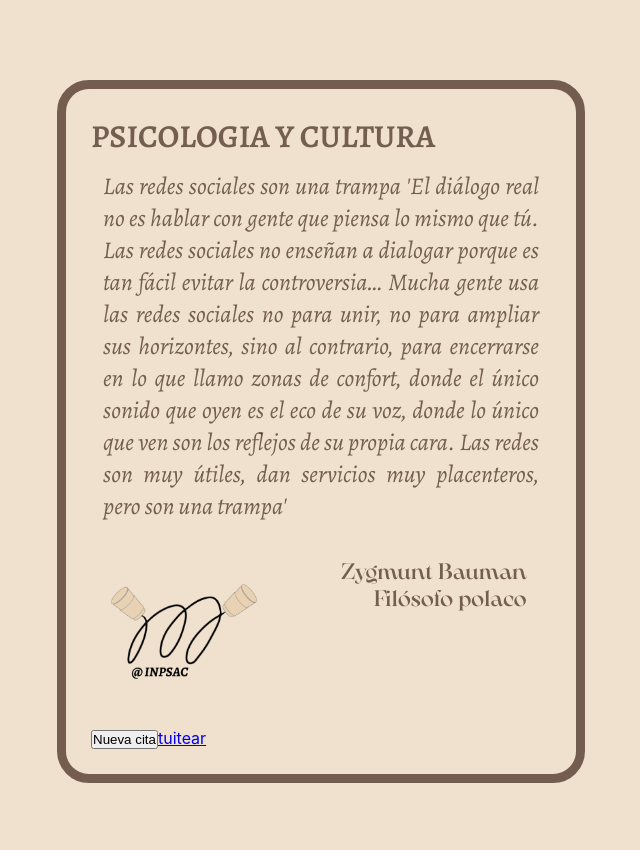
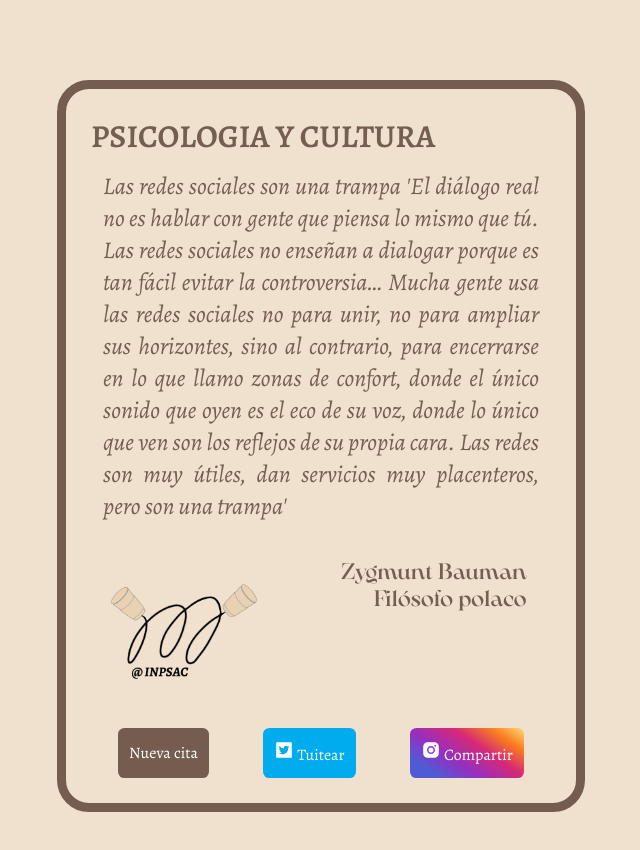
Before and after one commit to JairMontenegro/Random-Quote, a React (Create React App) app: page / in a window 1280 px wide. Shown: the top 850 px of the page, without its empty margins (319-959 px from the left). Built offline with nearby package versions, Linux system fonts and the light colour scheme; the HTML template or start-up script is replaced by a standard one.

Commit message:
end styles

```diff
--- a/package.json
+++ b/package.json
@@ -8,6 +8,7 @@
     "@testing-library/user-event": "^13.5.0",
     "react": "^18.2.0",
     "react-dom": "^18.2.0",
+    "react-icons": "^4.4.0",
     "react-scripts": "5.0.1",
     "sass": "^1.54.4",
     "web-vitals": "^2.1.4"
--- a/src/components/frame.js
+++ b/src/components/frame.js
@@ -1,6 +1,7 @@
 import React from 'react'
 import Media from '../components/share'
 import '../sass/frame.scss'
+
 
 
 
@@ -18,7 +19,6 @@ function Frame (props) {
         src={require(`../img/${props.image}.png`)} alt="img-inpsac"/>
         <p id="author">Zygmunt Bauman  Filósofo polaco</p>
         <Media />
-
     </div>
     )
 }
--- a/src/components/share.js
+++ b/src/components/share.js
@@ -1,7 +1,9 @@
 import React from 'react'
 import Button from './button'
 import Socialmedia from './social'
-import '../sass/media.scss'
+import {AiFillTwitterSquare}  from "react-icons/ai"
+import {AiFillInstagram}  from "react-icons/ai"
+import '../sass/share.scss'
 
 
 
@@ -10,8 +12,14 @@ function Media (){
     <div className='media_container'>
     <Button text="Nueva cita"/>
     <Socialmedia
-        text="tuitear"
-        isTweet={true}/>
+        icon={<AiFillTwitterSquare size={20} className="icon" />}
+        text="Tuitear"
+        isTweet={true}
+        />
+        <Socialmedia
+        icon ={<AiFillInstagram size ={20}  className="icon"/>}
+        text="Compartir"
+        isTweet={false}/>
     </div>
 
     )
--- a/src/components/social.js
+++ b/src/components/social.js
@@ -1,16 +1,16 @@
 import React from "react";
+;
 
 
 
 
-
-function Socialmedia ({isTweet,text}){
+function Socialmedia ({isTweet,text, icon}){
     return(
         <a
         id={isTweet ? 'tweet-quote' : 'share-quote' }
         href="twitter.com/intent/tweet"
         className={isTweet? 'btn-twitter' : 'btn-instagram'}
-        alt="tuitear" >{text}
+        alt="tuitear" >  {icon} {text}
         </a>
     )
 }
--- /dev/null
+++ b/src/sass/_variables.scss
@@ -0,0 +1,11 @@
+@import url('https://fonts.googleapis.com/css2?family=Alegreya:ital,wght@0,400;0,500;0,600;0,700;0,800;0,900;1,400;1,500;1,600;1,700;1,800;1,900&display=swap');
+@font-face {
+    font-family: 'Arsenica';
+    src: url(../fonts/arsenica/ArsenicaTrial-Medium.ttf);
+}
+
+$font-primary:'Alegreya', serif;
+$font-secondary: 'Arsenica', serif;
+$primary-color:rgba(58, 32, 20, .68);
+$gray : rgba(217, 217, 217, .68);
+$bg: rgba(223, 194, 151, .48);
--- a/src/sass/frame.scss
+++ b/src/sass/frame.scss
@@ -1,20 +1,9 @@
-@import url('https://fonts.googleapis.com/css2?family=Alegreya:ital,wght@0,400;0,500;0,600;0,700;0,800;0,900;1,400;1,500;1,600;1,700;1,800;1,900&display=swap');
-@font-face {
-    font-family: 'Arsenica';
-    src: url(../fonts/arsenica/ArsenicaTrial-Medium.ttf);
-}
-
-
-$font-primary:'Alegreya', serif;
-$font-secondary: 'Arsenica', serif;
-$primary-color:rgba(58, 32, 20, .68);
-$gray : rgba(217, 217, 217, .68);
-$bg: rgba(223, 194, 151, .48);
+@use './variables';
 
 header{
-    color: $primary-color;
+    color: variables.$primary-color;
     font-size: 2em;
-    font-family: $font-primary;
+    font-family: variables.$font-primary;
     font-weight: 600;
 }
 
@@ -24,7 +13,7 @@ header{
     width: 100%;
     padding: 25px;
     border-radius: 2em;
-    border: .6rem solid $primary-color;
+    border: .6rem solid variables.$primary-color;
 
 }
 
@@ -36,9 +25,9 @@ header{
 }
 
 #text{
-    color: $primary-color;
+    color: variables.$primary-color;
     font-size: 1.5em;
-    font-family: $font-primary;
+    font-family: variables.$font-primary;
     font-weight: 400;
     font-style: italic;
     padding: .5em;
@@ -47,14 +36,13 @@ header{
 
 #author{
     display: inline-block;
-    color: $primary-color;
+    color: variables.$primary-color;
     font-size: 1.4em;
-    font-family: $font-secondary;
+    font-family: variables.$font-secondary;
     padding: .2em;
     text-align:right;
     max-width: 10em;
     position: relative;
     top: -7rem;
     right: -2rem;
-
 }
--- /dev/null
+++ b/src/sass/share.scss
@@ -0,0 +1,48 @@
+@use './variables';
+
+.media_container{
+    display: flex;
+    flex-wrap: nowrap;
+    justify-content: space-around;
+}
+
+#new-quote{
+    background-color: variables.$primary-color;
+    border: none;
+    border-radius: .4rem;
+    color: white;
+    font-family: variables.$font-primary;
+    font-size: 1em;
+    padding: .7em;
+    cursor:pointer
+}
+#new-quote:hover{
+    background-color: variables.$bg;
+    color: variables.$primary-color;
+}
+
+.btn-twitter{
+    background-color: #00ACEE ;
+    border-radius: .4rem;
+    color: white;
+    cursor:pointer;
+    font-family: variables.$font-primary;
+    font-size: 1em;
+    line-height: 1.5;
+    padding: .7em;
+    text-decoration: none;
+
+}
+
+.btn-instagram{
+    background: linear-gradient(214deg, rgba(254,218,117,1) 0%, rgba(250,126,30,1) 18%, rgba(214,41,118,1) 38%, rgba(150,47,191,1) 62%, rgba(79,91,213,1) 84%);
+    border-radius: .4rem;
+    color: white;
+    cursor: pointer;
+    font-family: variables.$font-primary;
+    font-size: 1em;
+    padding: .7em;
+    line-height: 1.5;
+    text-decoration: none;
+
+}
--- a/src/sass/styles.scss
+++ b/src/sass/styles.scss
@@ -1,10 +1,10 @@
+
 *{
     padding: 0;
     margin: 0;
     box-sizing: border-box;
 }
 
-
 body{
     background-color: #f0e1ce ;
     height: 100vh;
```
Also changed, not shown: src/sass/media.scss (deleted), 1 other file (tests, documents, lock files or other folders).
